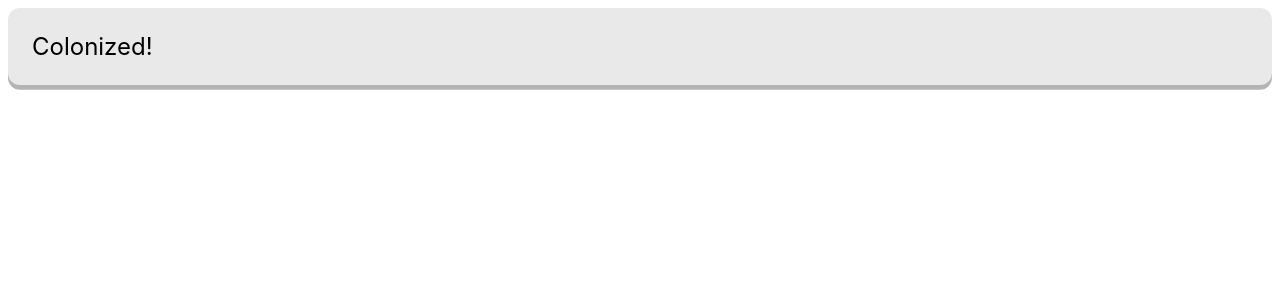
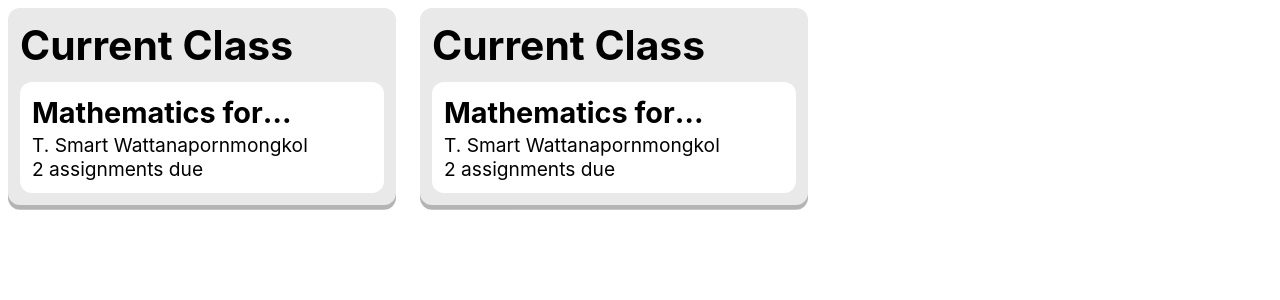
Before and after one commit to colony-school/Cschool-frontend, a Next.js app: page / in a window 1280 px wide. Shown: the top 300 px of the page. Built offline with nearby package versions, Linux system fonts and the light colour scheme.

Commit message:
Rough layout

```diff
--- a/src/pages/_app.tsx
+++ b/src/pages/_app.tsx
@@ -1,7 +1,8 @@
-import '../styles/base/reset.scss';
+import "../styles/base/reset.scss";
+import "../styles/base/global.scss";
 import type { AppProps } from 'next/app';
 
-function App({ Component, pageProps }: AppProps) {
+function App({ Component, pageProps }:AppProps) {
     return <Component {...pageProps} />;
 }
 export default App;
--- a/src/pages/index.tsx
+++ b/src/pages/index.tsx
@@ -1,12 +1,30 @@
 import type { NextPage } from "next";
 import styles from "../styles/pages/dashboard.module.scss";
 
-const Home: NextPage = () => {
+const CurrentClass = () => {
     return (
-        <div className={styles["card"]}>
-            Colonized!
+        <div className={styles["class-card"]}>
+            <h1 className={styles["class-header"]}>Current Class</h1>
+            <div className={styles["class-class"]}>
+                <h2 className={styles["class-name"]}>Mathematics for Machine Learning</h2>
+                <p className={styles["class-teacher"]}>T. Smart Wattanapornmongkol</p>
+                <p className={styles["class-no-assgn"]}>2 assignments due</p>
+            </div>
         </div>
     );
 }
 
+const Home:NextPage = () => {
+    return (
+        <main className={styles["dashboard"]}>
+            <div>
+                <CurrentClass />
+            </div>
+            <div>
+                <CurrentClass />
+            </div>
+        </main>
+    );
+}
+
 export default Home;
--- /dev/null
+++ b/src/styles/abstracts/palette.scss
@@ -0,0 +1,4 @@
+$card: #E9E9E9;
+$card-side: #B4B4B4;
+
+$card-inner: #FFFFFF;
--- a/src/styles/base/reset.scss
+++ b/src/styles/base/reset.scss
@@ -2,3 +2,12 @@ html {
     font-size: 24px;
     font-family: "Inter";
 }
+
+canvas, caption, center, cite, code, dd, del, dfn, div, dl, dt, em, embed, fieldset, font, form, h1, h2, h3, h4, h5, h6, hr, i, iframe,
+img, ins, kbd, label, legend, li, menu, object, ol, p, pre, q, s, samp, small, span, strike, strong, sub, sup, table, tbody, td, tfoot,
+th, thead, tr, tt, u, ul, var {
+    margin: 0;
+    padding: 0;
+    border: 0;
+    background: transparent;
+}
--- a/src/styles/components/card.scss
+++ b/src/styles/components/card.scss
@@ -3,3 +3,8 @@
     box-shadow: 0 0.2rem 0 #B4B4B4;
     border-radius: 0.5rem;
 }
+
+@mixin card-flat($background) {
+    background: $background;
+    border-radius: 0.5rem;
+}
--- a/src/styles/pages/dashboard.module.scss
+++ b/src/styles/pages/dashboard.module.scss
@@ -1,6 +1,35 @@
+@use "../abstracts/palette.scss" as p;
 @use "../components/card.scss" as cc;
+@use "../utils/typography.scss" as ut;
 
-.card {
-    @include cc.card;
-    padding: 1rem;
+.dashboard {
+    display: grid;
+    grid-template-columns: 1fr 1fr;
+    gap: 1rem;
+    width: calc(100vw - 20rem);
 }
+
+.class {
+    &-card {
+        @include cc.card();
+        display: flex;
+        flex-direction: column;
+        gap: 0.5rem;
+        padding: 0.5rem;
+    }
+    &-header {
+        font-size: 1.7rem;
+    }
+    &-class {
+        @include cc.card-flat(p.$card-inner);
+        padding: 0.5rem;
+    }
+    &-name {
+        @include ut.max-lines(1);
+        font-size: 1.2rem;
+    }
+    &-class,
+    &-teacher {
+        font-size: 0.8rem;
+    }
+}
--- /dev/null
+++ b/src/styles/utils/typography.scss
@@ -0,0 +1,9 @@
+@mixin max-lines($number) {
+    line-height: 1.35em;
+    overflow: hidden;
+    word-break: break-word;
+    text-overflow: ellipsis;
+    display: -webkit-box;
+    -webkit-line-clamp: $number;
+    -webkit-box-orient: vertical;
+}
```
Also changed, not shown: src/styles/base/global.scss (added), 1 other file (tests, documents, lock files or other folders).
